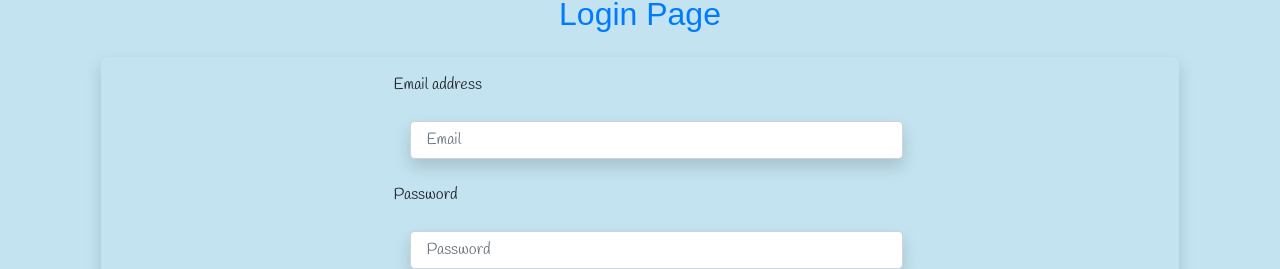
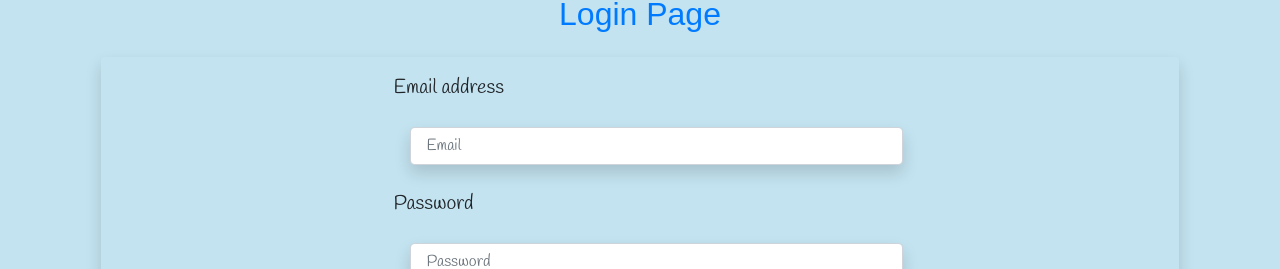
Before and after one commit to lindsaymorris813/Project3, a React (Create React App) app in the folder client/: page /login in a window 1280 px wide. Shown: the part 373-642 px from the top of the page. Built offline with nearby package versions, Linux system fonts and the light colour scheme; a web font is replaced by a local one.

Commit message:
css fonts for labels

```diff
--- a/client/src/Typography.css
+++ b/client/src/Typography.css
@@ -27,3 +27,18 @@ div.col.shadow.p-3.m-3.rounded.list-border {
 
   font-size: 20px;
 }
+
+h5.card-title {
+
+  font-size: 25px;
+}
+
+div.navbar-brand {
+
+  font-size: 28px;
+}
+
+label {
+
+  font-size: 20px;
+}
```
